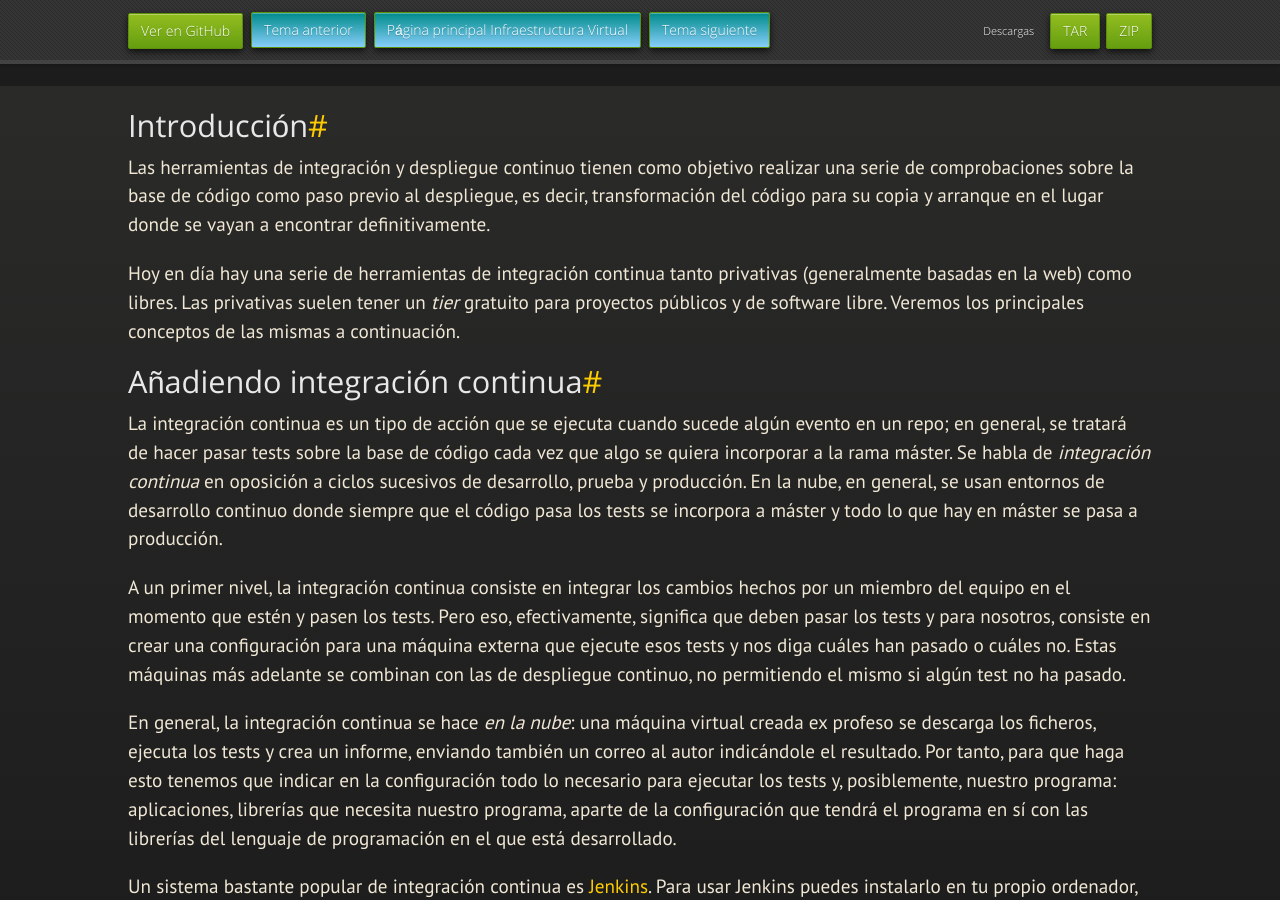
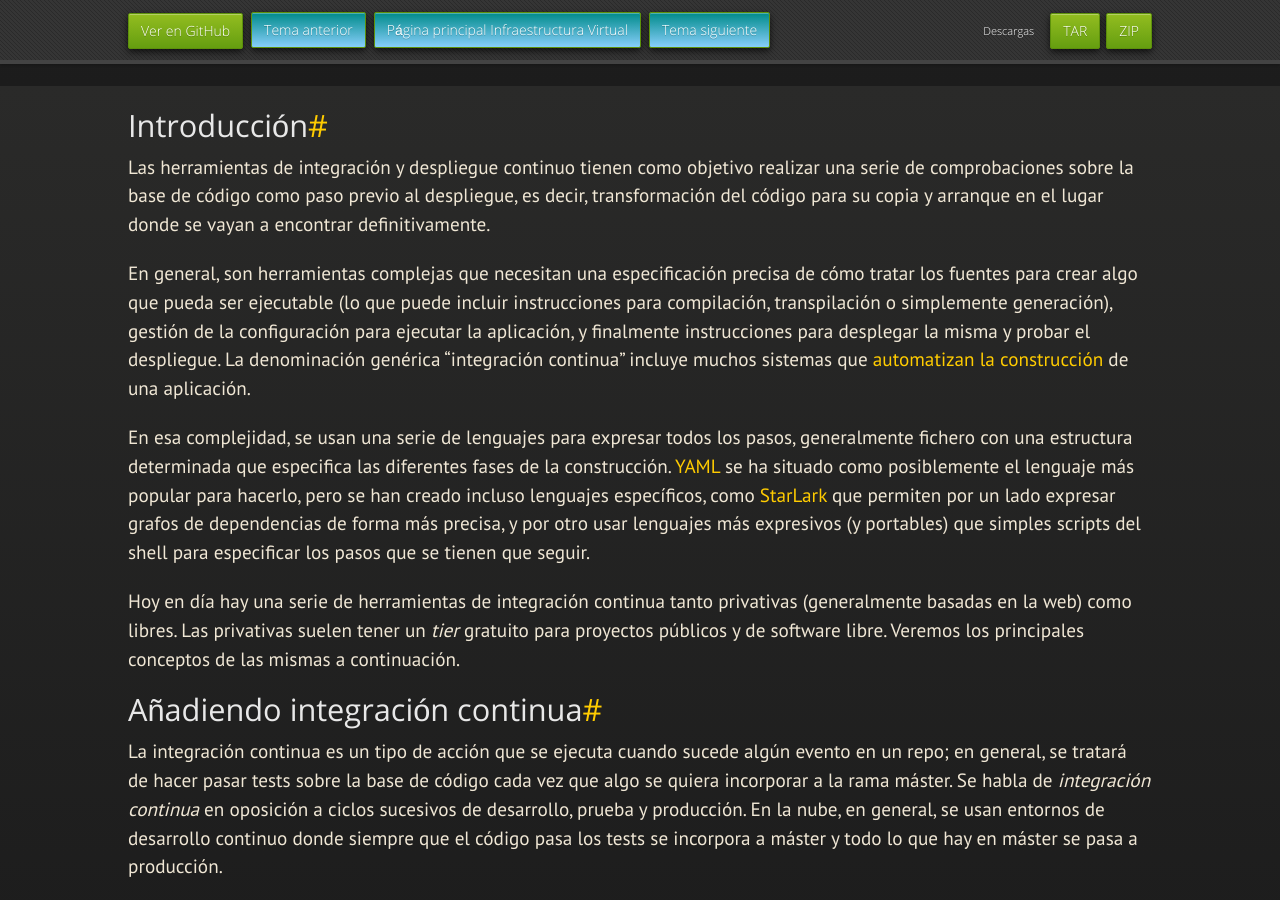
Before and after one commit to JJ/IV, a Jekyll site: the page built from documentos/temas/Integracion_continua.md, in a window 1280 px wide and 900 px high, scrolled down 814 px. Built offline with Jekyll 4.4.1, drawn with Linux system fonts in a browser that asks for light colours; nearby versions of some CDN libraries; some web fonts are replaced; our own code applies the rules of GitHub Pages for plain Markdown files.

Commit message:
Sync documentos/temas/Integracion_continua.md de master a gh-pages

````diff
--- a/documentos/temas/Integracion_continua.md
+++ b/documentos/temas/Integracion_continua.md
@@ -38,6 +38,28 @@ objetivo realizar una serie de comprobaciones sobre la base de código
 como paso previo al despliegue, es decir, transformación del código
 para su copia y arranque en el lugar donde se vayan a encontrar
 definitivamente.
+
+En general, son herramientas complejas que necesitan una
+especificación precisa de cómo tratar los fuentes para crear algo que
+pueda ser ejecutable (lo que puede incluir instrucciones para
+compilación, transpilación o simplemente generación), gestión de la
+configuración para ejecutar la aplicación, y finalmente instrucciones
+para desplegar la misma y probar el despliegue. La denominación
+genérica "integración continua" incluye muchos sistemas
+que
+[automatizan la construcción](https://en.wikipedia.org/wiki/Build_automation)
+de una aplicación.
+
+En esa complejidad, se usan una serie de lenguajes para expresar todos
+los pasos, generalmente fichero con una estructura determinada que
+especifica las diferentes fases de la
+construcción. [YAML](https://yaml.org/) se ha situado como
+posiblemente el lenguaje más popular para hacerlo, pero se han creado
+incluso lenguajes específicos,
+como [StarLark](https://github.com/bazelbuild/starlark/) que permiten
+por un lado expresar grafos de dependencias de forma más precisa, y
+por otro usar lenguajes más expresivos (y portables) que simples
+scripts del shell para especificar los pasos que se tienen que seguir.
 
 Hoy en día hay una serie de herramientas de integración continua tanto
 privativas (generalmente basadas en la web) como libres. Las
@@ -129,6 +151,7 @@ node_js:
   - "11"
 before_install:
   - npm install -g mocha
+install:
   - cd src; npm install .
 script: cd src; mocha
 ```
````
